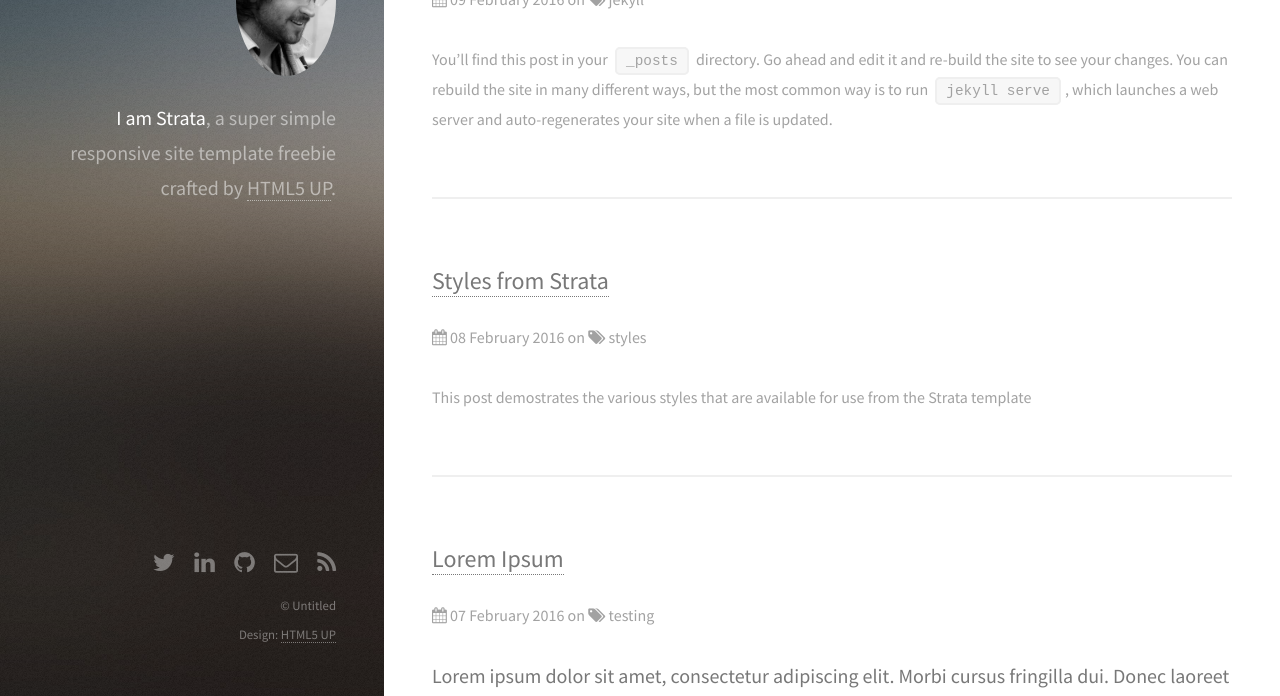
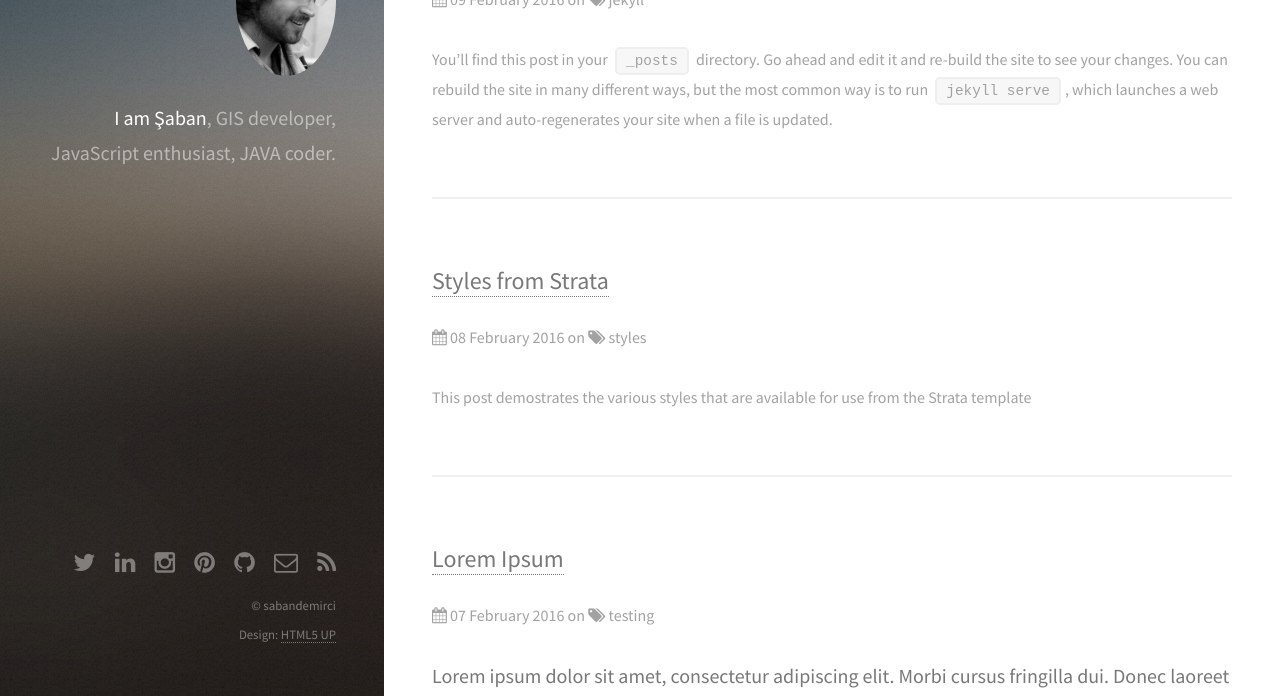
Before and after one commit to sabandemirci/sabandemirci.github.io, a Jekyll site: the page built from index.html, in a window 1280 px wide. Shown: the part 171-867 px from the top of the page. Built offline with Jekyll 4.4.1, drawn with Linux system fonts in a browser that asks for light colours; the list of posts is cut into pages by our own code.

Commit message:
edited info

```diff
--- a/_config.yml
+++ b/_config.yml
@@ -1,22 +1,20 @@
 title: Strata by HTML5 UP
 description: >
-  **I am Strata**, a super simple
-  responsive site template freebie
-  crafted by [HTML5 UP](http://html5up.net).
-copyright: Untitled
+  **I am Şaban**, GIS developer, JavaScript enthusiast, JAVA coder.
+copyright: sabandemirci
 sass:
   sass_dir: assets/sass
 url: http://localhost:4000
-disqus_shortname: stratajekylldemo
+disqus_shortname: sabandemirci
 facebook_username:
-twitter_username: "#"
-linkedin_username: "#"
-instagram_username:
-pinterest_username:
+twitter_username: "sabandemirci"
+linkedin_username: "şaban-demirci-50ab552a"
+instagram_username: "demirci.saban"
+pinterest_username: "demircisaban"
 flickr_username:
-github_username:  "#"
+github_username:  "sabandemirci"
 feed_icon: rss
-email: "#"
+email: "sabandmirci@gmail.com"
 gems: [jekyll-paginate]
 paginate_path: "/page/:num/"
 paginate: 5
```
